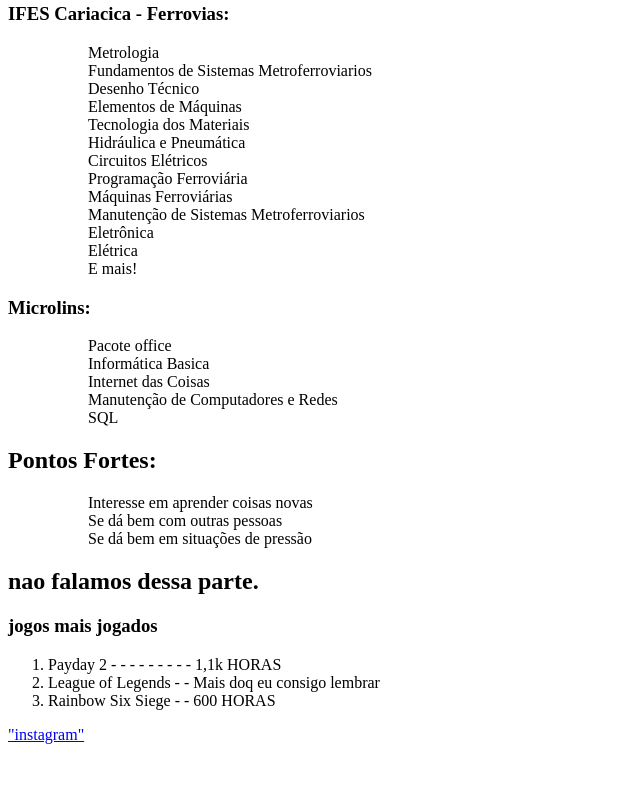
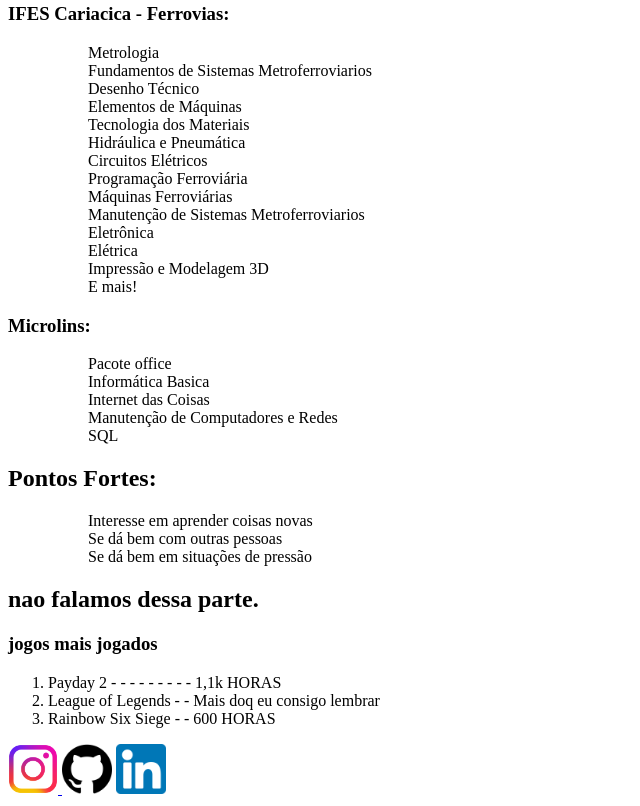
Before and after one commit to RuffusBuffus/Meu-curriculo, a plain HTML site: page index.html in a window 1280 px wide. Shown: the part 406-1212 px from the top of the page, without its empty margins (0-640 px from the left). Before the commit the page ends 1158 px from the top, so only its background shows below. Drawn offline with Linux system fonts and the light colour scheme.

Commit message:
adicionei fotos com link e mais um conhecimento no ifes

```diff
--- a/index.html
+++ b/index.html
@@ -24,6 +24,7 @@
         <ol>Manutenção de Sistemas Metroferroviarios</ol>
         <ol>Eletrônica</ol>
         <ol>Elétrica</ol>
+        <ol>Impressão e Modelagem 3D</ol>
         <ol>E mais!</ol>
     </ul>
     <h3>Microlins:</h3>
@@ -49,7 +50,9 @@
         <li>Rainbow Six Siege - - 600 HORAS</li>
     </ol>
 
-    <a href="https://www.instagram.com/rafaelventurad/?hl=pt"> "instagram" </a>
+    <a href="https://www.instagram.com/rafaelventurad/?hl=pt"> <img src="./imagens/instagram.png" alt="Instagram_icon" width="50px"> </a>
+    <a href="https://github.com/RuffusBuffus"> <img src="./imagens/Github.png" alt="github" width="50px"></a>
+    <a href="https://br.linkedin.com/in/rafael-venturini-dipalma-8a0801276"> <img src="./imagens/Linkedin.png" alt="linkedin" width="50px">  </a>
 
 </body>
 
```
Also changed, not shown: imagens/Github.png (added), imagens/Instagram_icon.png (1).webp (added), imagens/Instagram_icon.png.webp (added), imagens/Linkedin.png (added), imagens/instagram.png (added).
